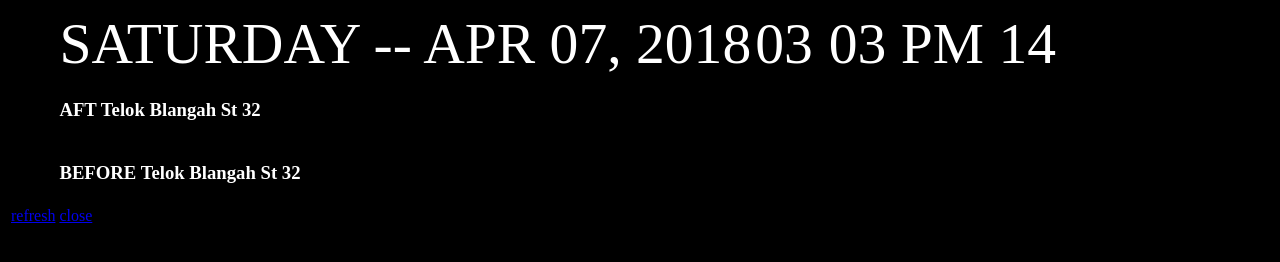
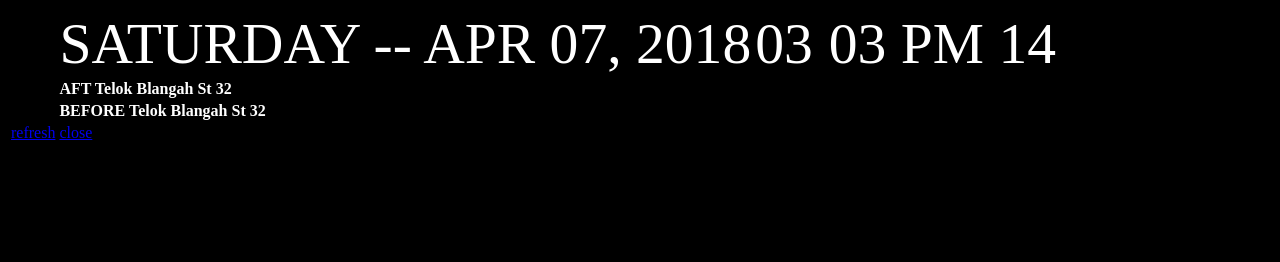
Before and after one commit to jkcpineda/sgbus, a plain HTML site: page SgBus/index.html in a window 1280 px wide. Drawn offline with Linux system fonts and the light colour scheme; no server answers.

Commit message:
Corrected css for bus-wt divs

```diff
--- a/SgBus/index.html
+++ b/SgBus/index.html
@@ -30,6 +30,10 @@
         font-size: 9vw
     }
 
+    .bus-stop-name {
+        font-weight: bold
+    }
+
 </style>
 <body>
     <table>
@@ -47,14 +51,14 @@
         <tr>
             <td></td>
             <td>
-                <h3>AFT Telok Blangah St 32</h3>
+                <div class="bus-stop-name">AFT Telok Blangah St 32</div>
                 <table id="bus-wt-aft" style="width: 100%"></table>
             </td>
         </tr>
         <tr>
             <td></td>
             <td>
-                <h3>BEFORE Telok Blangah St 32</h3>
+                <div class="bus-stop-name">BEFORE Telok Blangah St 32</div>
                 <table id="bus-wt-bef" style="width: 100%"></table>
             </td>
         </tr>
```
